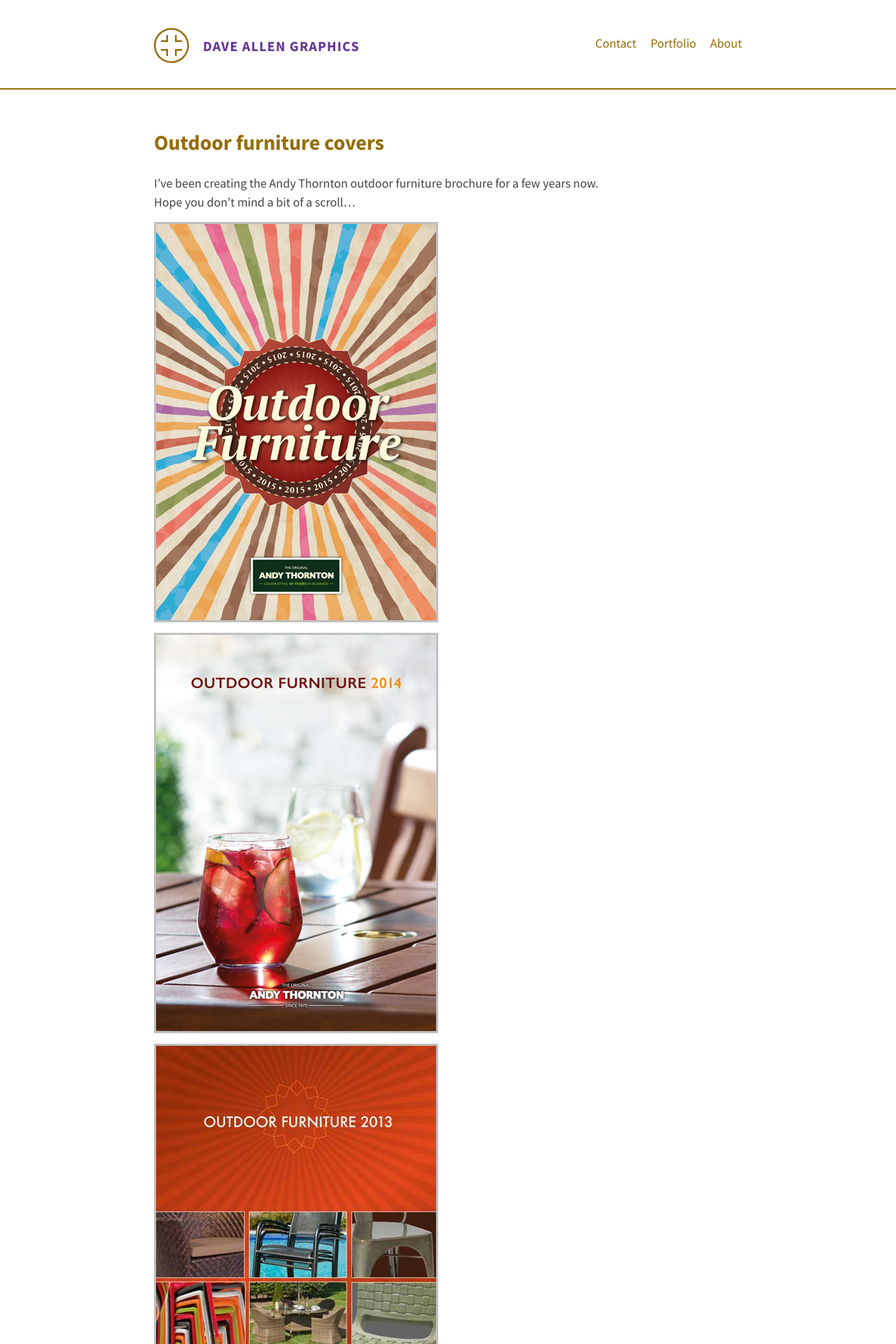
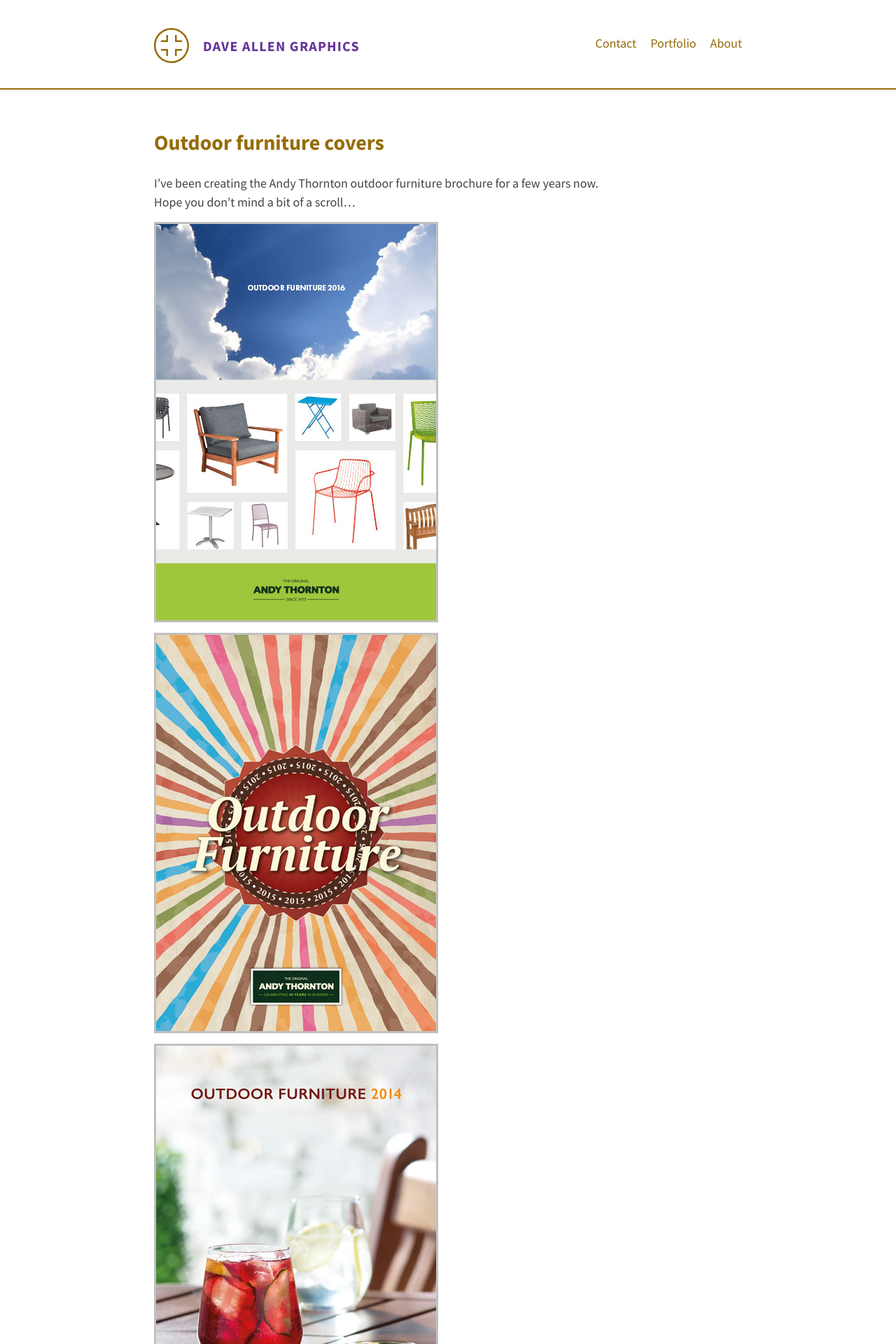
Before and after one commit to vimallen/allend, a Jekyll site: the page built from outdoor-furniture-covers/index.md, in a window 1280 px wide. Shown: the top 1920 px of the page at 70% size. Built offline with Jekyll 4.4.1, drawn with Linux system fonts in a browser that asks for light colours.

Commit message:
Added outdoor 2016 cover

```diff
--- a/outdoor-furniture-covers/index.md
+++ b/outdoor-furniture-covers/index.md
@@ -6,6 +6,8 @@
 permalink: /outdoor-furniture-covers/
 ---
 I&#8217;ve been creating the Andy Thornton outdoor furniture brochure for a few years now. Hope you don&#8217;t mind a bit of a scroll…
+
+<figure><img src="../images/cover-outdoor-2016.jpg" alt="cover for Andy Thornton outdoor furniture 2016" /></figure>
 <figure><img src="../images/cover-Outdoor2015-400.jpg" alt="cover-Outdoor2015" /></figure>
 <figure><img src="../images/cover-Outdoor2014.jpg" alt="cover-Outdoor2014" /></figure>
 <figure><img src="../images/cover-outdoor-2013.jpg" alt="cover-outdoor-2013" /></figure>
```
Also changed, not shown: images/cover-outdoor-2016.jpg (added), images/thumb-outdoor-2016.jpg (added).
